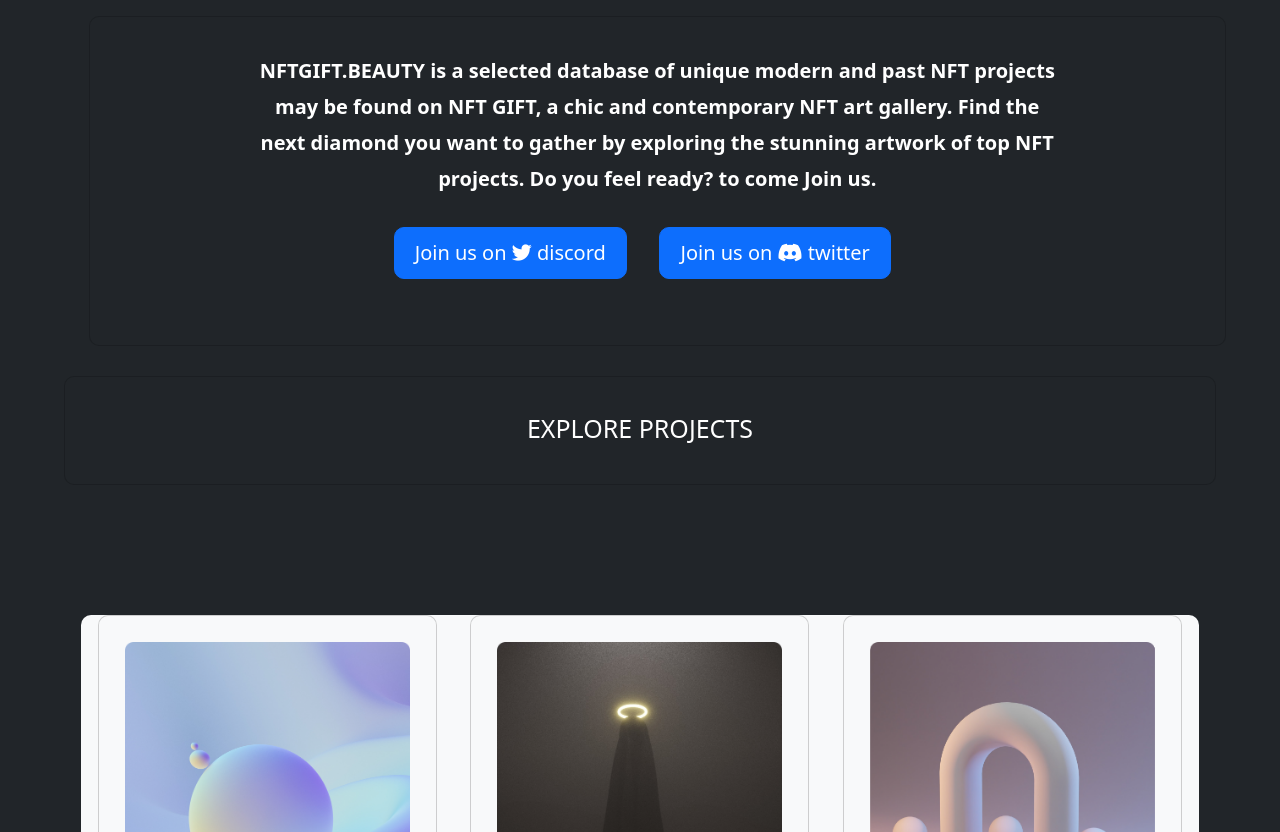
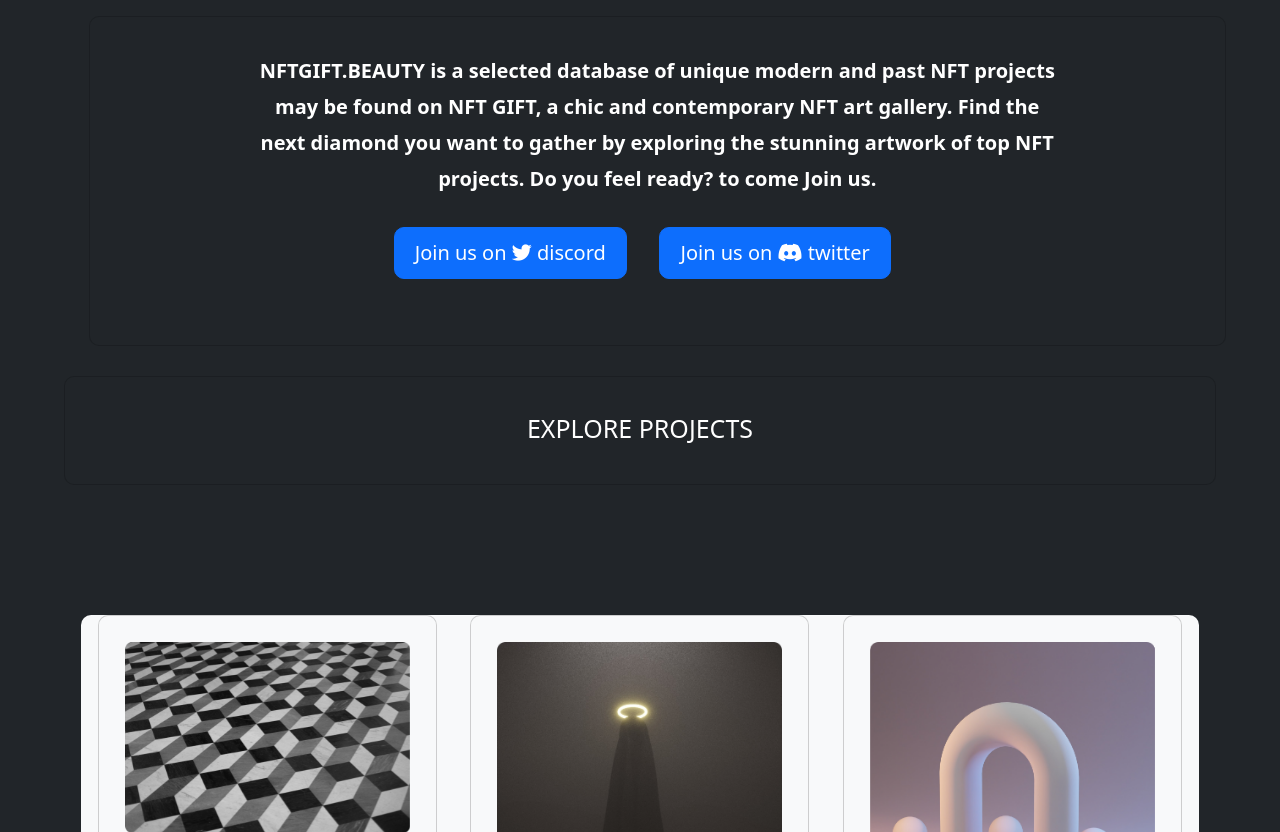
Before and after one commit to webdeveloperQaswarahmad/NFTGIFT, a plain HTML site: page index.html in a window 1280 px wide. Shown: the part 120-952 px from the top of the page. Drawn offline with nearby package versions, Linux system fonts and the light colour scheme; a web font is replaced by a local one.

Commit message:
Update index.html

```diff
--- a/index.html
+++ b/index.html
@@ -231,13 +231,13 @@
                     <div id="carouselExampleControls" class="carousel slide" data-bs-ride="carousel">
                         <div class="carousel-inner">
                             <div class="carousel-item active" data-bs-interval="2000">
-                                <img src="/img/collection1.png" class="d-block w-100" alt="...">
+                                <img src="img/creator2.png" class="d-block w-100" alt="...">
                             </div>
                             <div class="carousel-item" data-bs-interval="2000">
-                                <img src="/img/collection2.png" class="d-block w-100" alt="...">
+                                <img src="img/creator2.png" class="d-block w-100" alt="...">
                             </div>
                             <div class="carousel-item" data-bs-interval="2000">
-                                <img src="/img/collection3.png" class="d-block w-100" alt="...">
+                                <img src="img/creator2.png" class="d-block w-100" alt="...">
                             </div>
                         </div>
                         <button class="carousel-control-prev" type="button" data-bs-target="#carouselExampleControls"
```
